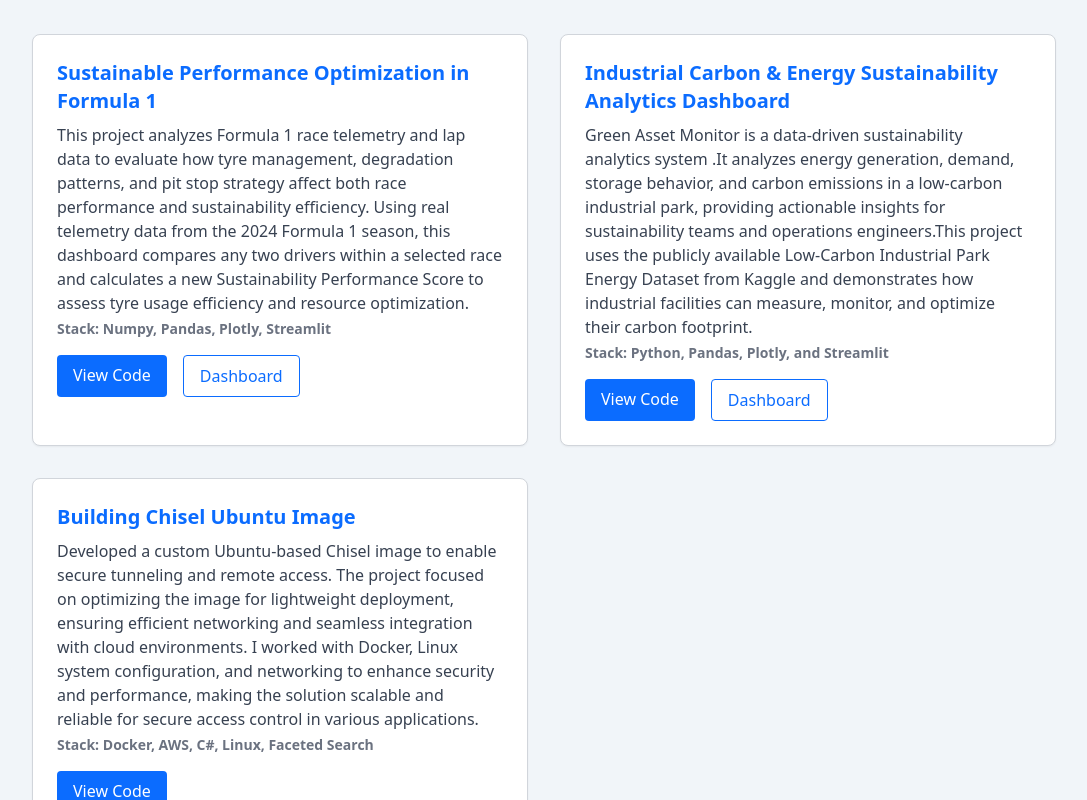
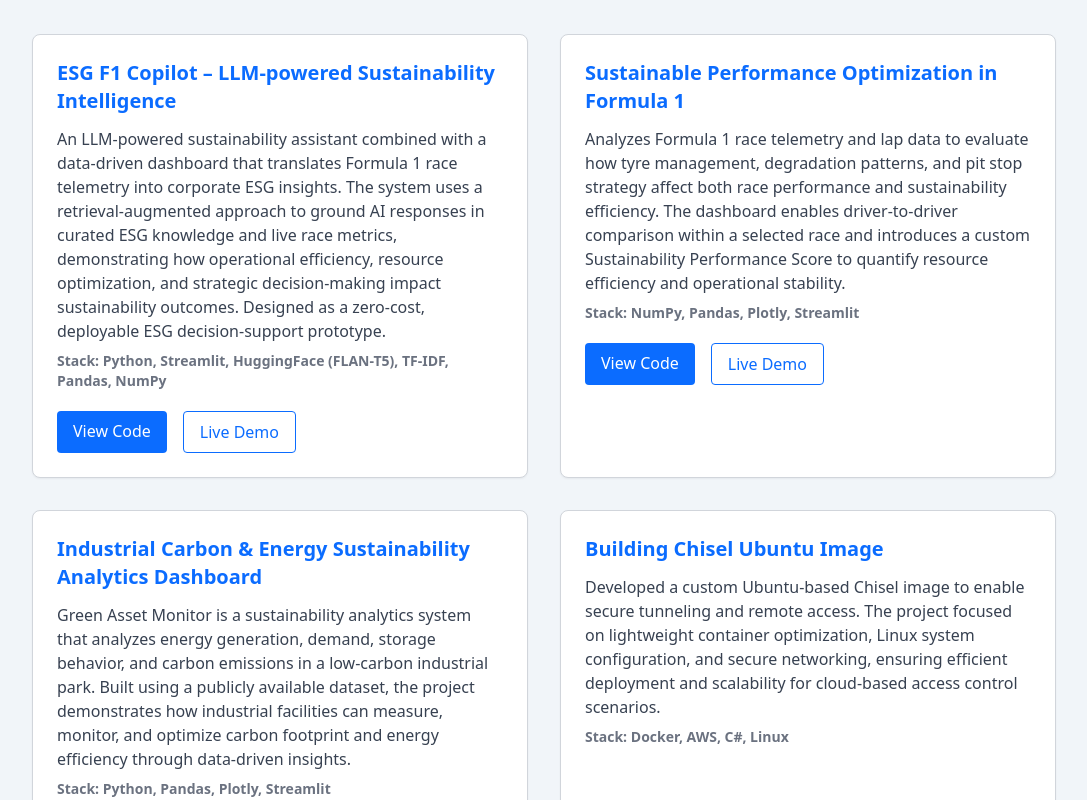
Before and after one commit to shashank-dj/Portfolio, a React (Vite) app: page / in a window 1280 px wide. Shown: the part 820-1620 px from the top of the page, without its empty margins (96-1183 px from the left). Built offline with nearby package versions, Linux system fonts and the light colour scheme.

Commit message:
Update Projects.jsx

```diff
--- a/src/components/Projects.jsx
+++ b/src/components/Projects.jsx
@@ -3,25 +3,31 @@ import React from "react";
 export default function Projects() {
   const projects = [
     {
+      title: "ESG F1 Copilot – LLM-powered Sustainability Intelligence",
+      Stack: "Python, Streamlit, HuggingFace (FLAN-T5), TF-IDF, Pandas, NumPy",
+      desc: "An LLM-powered sustainability assistant combined with a data-driven dashboard that translates Formula 1 race telemetry into corporate ESG insights. The system uses a retrieval-augmented approach to ground AI responses in curated ESG knowledge and live race metrics, demonstrating how operational efficiency, resource optimization, and strategic decision-making impact sustainability outcomes. Designed as a zero-cost, deployable ESG decision-support prototype.",
+      link: "https://github.com/shashank-dj/Sustainability-copilot",
+      dashboard: "https://sustainability-copilot-shashank-tk.streamlit.app/"
+    },
+    {
       title: "Sustainable Performance Optimization in Formula 1",
-      Stack: "Numpy, Pandas, Plotly, Streamlit",
-      desc: "This project analyzes Formula 1 race telemetry and lap data to evaluate how tyre management, degradation patterns, and pit stop strategy affect both race performance and sustainability efficiency. Using real telemetry data from the 2024 Formula 1 season, this dashboard compares any two drivers within a selected race and calculates a new Sustainability Performance Score to assess tyre usage efficiency and resource optimization.",
+      Stack: "NumPy, Pandas, Plotly, Streamlit",
+      desc: "Analyzes Formula 1 race telemetry and lap data to evaluate how tyre management, degradation patterns, and pit stop strategy affect both race performance and sustainability efficiency. The dashboard enables driver-to-driver comparison within a selected race and introduces a custom Sustainability Performance Score to quantify resource efficiency and operational stability.",
       link: "https://github.com/shashank-dj/f1-sustainable-performance-dashboard",
       dashboard: "https://f1-sustainable-performance-dashboard-shashank.streamlit.app/"
     },
     {
       title: "Industrial Carbon & Energy Sustainability Analytics Dashboard",
-      Stack: "Python, Pandas, Plotly, and Streamlit",
-      desc: "Green Asset Monitor is a data-driven sustainability analytics system .It analyzes energy generation, demand, storage behavior, and carbon emissions in a low-carbon industrial park, providing actionable insights for sustainability teams and operations engineers.This project uses the publicly available Low-Carbon Industrial Park Energy Dataset from Kaggle and demonstrates how industrial facilities can measure, monitor, and optimize their carbon footprint.",
+      Stack: "Python, Pandas, Plotly, Streamlit",
+      desc: "Green Asset Monitor is a sustainability analytics system that analyzes energy generation, demand, storage behavior, and carbon emissions in a low-carbon industrial park. Built using a publicly available dataset, the project demonstrates how industrial facilities can measure, monitor, and optimize carbon footprint and energy efficiency through data-driven insights.",
       link: "https://github.com/shashank-dj/Green-Asset-Management",
       dashboard: "https://green-asset-management-shashank-tk.streamlit.app/"
     },
     {
       title: "Building Chisel Ubuntu Image",
-      Stack: "Docker, AWS, C#, Linux, Faceted Search",
-      desc: "Developed a custom Ubuntu-based Chisel image to enable secure tunneling and remote access. The project focused on optimizing the image for lightweight deployment, ensuring efficient networking and seamless integration with cloud environments. I worked with Docker, Linux system configuration, and networking to enhance security and performance, making the solution scalable and reliable for secure access control in various applications."
+      Stack: "Docker, AWS, C#, Linux",
+      desc: "Developed a custom Ubuntu-based Chisel image to enable secure tunneling and remote access. The project focused on lightweight container optimization, Linux system configuration, and secure networking, ensuring efficient deployment and scalability for cloud-based access control scenarios."
     }
-
   ];
 
   return (
@@ -35,30 +41,34 @@ export default function Projects() {
             className="border border-gray-300 rounded-lg p-6 bg-white shadow-sm hover:shadow-md transition-shadow"
           >
             <h3 className="text-xl font-bold text-primary">{p.title}</h3>
-            <p className="text-gray-700 mt-2">{p.desc}</p>
-            <p className="text-sm text-gray-500 mt-1 font-semibold">
+
+            <p className="text-gray-700 mt-3">{p.desc}</p>
+
+            <p className="text-sm text-gray-500 mt-2 font-semibold">
               Stack: {p.Stack}
             </p>
 
             {/* BUTTONS */}
-            <div className="flex gap-4 mt-4">
-              {/* View Code */}
+            <div className="flex gap-4 mt-5">
+              {p.link && (
                 <a
                   href={p.link}
                   target="_blank"
+                  rel="noopener noreferrer"
                   className="px-4 py-2 bg-primary text-white rounded hover:opacity-90 transition"
                 >
                   View Code
                 </a>
+              )}
 
-              {/* Dashboard button only if exists */}
               {p.dashboard && (
                 <a
                   href={p.dashboard}
                   target="_blank"
+                  rel="noopener noreferrer"
                   className="px-4 py-2 border border-primary text-primary rounded hover:bg-primary hover:text-white transition"
                 >
-                  Dashboard
+                  Live Demo
                 </a>
               )}
             </div>
```
Lines whose indentation alone changed are shown as unchanged.
